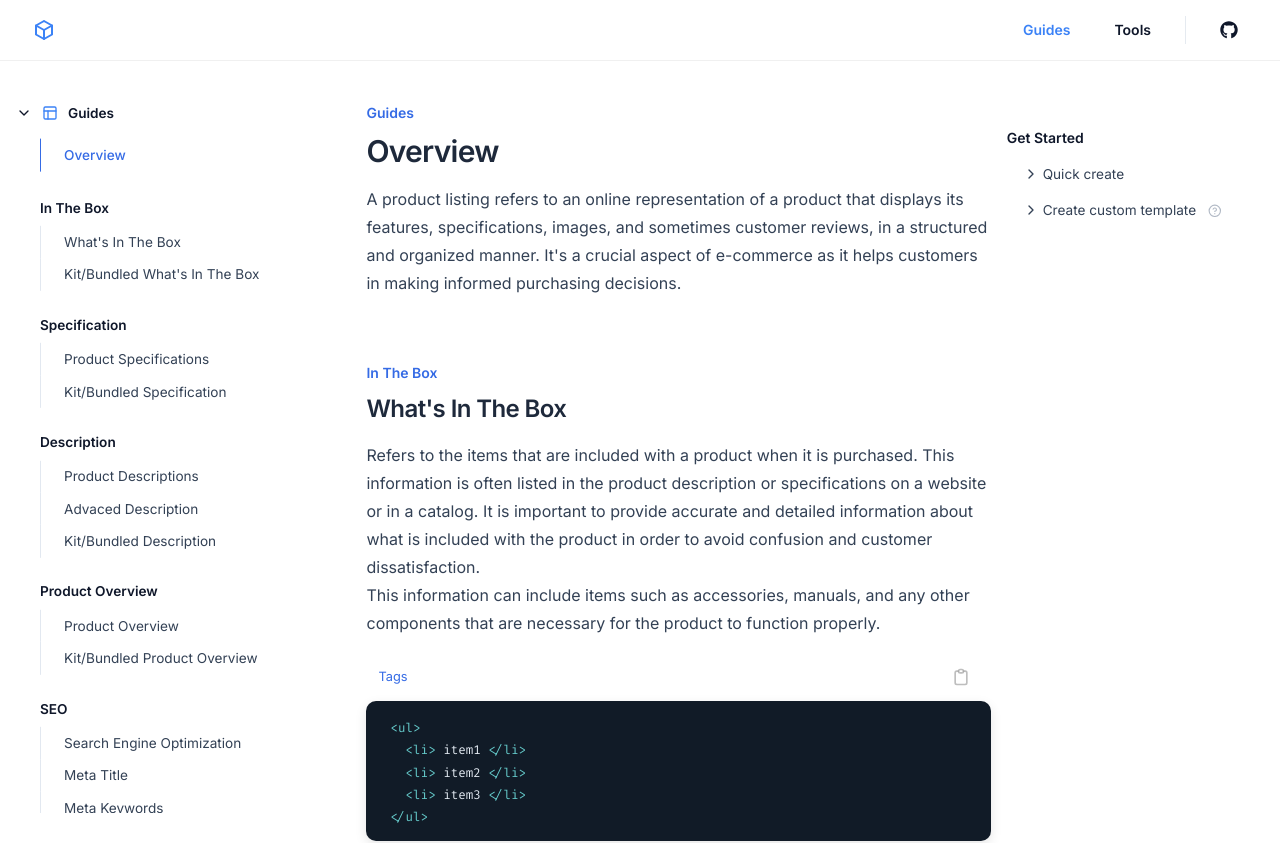
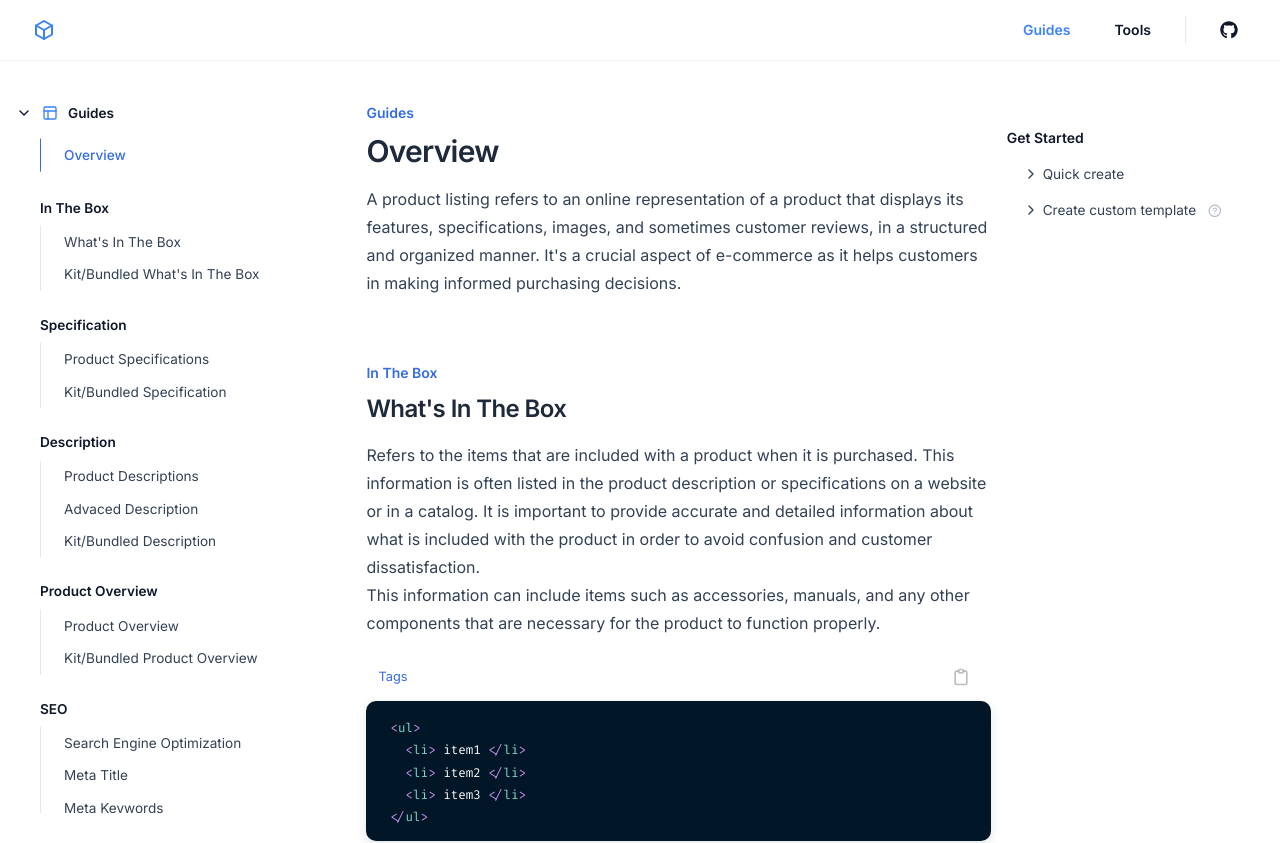
Before and after one commit to rogelcristobal/digiDirect-vite, a React (Vite) app: page /product-listing/documentation in a window 1280 px wide. Shown: the top 843 px of the page. Built offline with nearby package versions, Linux system fonts and the light colour scheme.

Commit message:
removed spaces in templates

```diff
--- a/src/components/Codeblock.jsx
+++ b/src/components/Codeblock.jsx
@@ -1,6 +1,6 @@
 import React, { useState, useEffect } from "react";
 import { Prism as SyntaxHighlighter } from "react-syntax-highlighter";
-import { coldarkDark } from "react-syntax-highlighter/dist/esm/styles/prism";
+import { nightOwl } from "react-syntax-highlighter/dist/esm/styles/prism";
 import { TbClipboard, TbClipboardCheck } from "react-icons/tb";
 const Codeblock = ({ template }) => {
   const [view, toggleView] = useState(0);
@@ -95,7 +95,7 @@ const Codeblock = ({ template }) => {
       <SyntaxHighlighter
         {...(view === 0 ? { language: "html" } : { language: "css" })}
         wrapLongLines
-        style={coldarkDark}
+        style={nightOwl}
         customStyle={customStyle}
         codeTagProps={codeTagProps}
 
--- a/src/templates/template.js
+++ b/src/templates/template.js
@@ -4,7 +4,7 @@ const template = () => {
   <li> item1 </li>
   <li> item2 </li>
   <li> item3 </li>
-</ul> `,
+</ul>`,
   };
   const bundleInTheBox={
     tags:`<ul>
@@ -24,8 +24,7 @@ const template = () => {
   <li> Product Accessories </li>
   <li> Product Accessories </li>
   <li> Product Accessories </li>
-</ul>
-    `
+</ul>`
   }
 
   const specsMarkup = {
@@ -128,12 +127,10 @@ const template = () => {
     tags: `<p class="mText">
   The <strong class="h1Lit"> ProductName </strong> decription
 </p>
-
 <h2 class="h2Lit"> Key Features of the ProductName </h2>
 <ul>
-  <li> Product Features </li>
+  <li> ProductFeatures </li>
 </ul>
-
 <p></p>
 <ul class="mpn">
   <li> MPN - Barcode1 </li>
@@ -183,25 +180,22 @@ const template = () => {
   The <strong class="h1Lit"> ProductName </strong> description.
 </p>
 <br/>
-
 <h2 class="h2Lit"> Key Features of the ProductName</h2>
 <ul>
-  <li> Product Features </li>
+  <li> ProductFeatures </li>
 </ul>
 <br />
-
 <div class="gText">
   <div>
-    <h2 class="h2Lit"><span class="h2Lit"> Product Features </h2>
+    <h2 class="h2Lit"><span class="h2Lit"> ProductFeatures </h2>
     <p> details </p>
   </div>
   <div>
-    <h2 class="h2Lit"><span class="h2Lit"> Product Features </h2>
+    <h2 class="h2Lit"><span class="h2Lit"> ProductFeatures </h2>
     <p> details </p>
   </div>
 </div>
 <br/>
-
 <ul class="mpn">
   <li> MPN - Barcode1 </li>
   <li>  GTIN - Barcode2 </li>
@@ -254,15 +248,14 @@ const template = () => {
 <br/>
 <h2 class="h2Lit"> Key Features of the ProductName </h2>
 <ul>
-  <li> Product Features </li>
-  <li> Product Features </li>
-  <li> Product Features </li>
-  <li> Product Features </li>
-  <li> Product Features </li>
+  <li> ProductFeatures </li>
+  <li> ProductFeatures </li>
+  <li> ProductFeatures </li>
+  <li> ProductFeatures </li>
+  <li> ProductFeatures </li>
 </ul>
 <br/>
 <div class="l1div"></div>
-
 <h2 class="h2Lit">
   <strong> AdditionalProductName1 </strong>
 </h2>
@@ -270,7 +263,6 @@ const template = () => {
   The <strong class="h1Lit"> ProductName </strong> description </p>
   <p class="mText"> description</p>
 <br/>
-
 <div class="l1div"></div>
 <h2 class="h2Lit">
   <strong> AdditionalProductName2 </strong>
@@ -279,7 +271,6 @@ const template = () => {
   The <strongclass="h1Lit"> ProductName </strong> description </p>
   <pclass="mText"> description </p>
 <br/>
-
 <div class="l1div"></div>
 <h2 class="h2Lit">
   <strong> AdditionalProductName3 </strong>
@@ -288,7 +279,6 @@ const template = () => {
   The <strong class="h1Lit"> ProductName </strong> description </p>
   <p class="mText" description </p>
 <br/>
-
 <ul class="mpn">
 <li> MPN - Barcode1</li>
 <li> GTIN - Barcode2</li>
@@ -297,9 +287,9 @@ const template = () => {
 
   const shortDescription={
     tags:`<ul>
-  <li> Product Features </li>
-  <li> Product Features </li>
-  <li> Product Features </li>
+  <li> ProductFeatures </li>
+  <li> ProductFeatures </li>
+  <li> ProductFeatures </li>
 </ul>`
   }
   const shortDescriptionKit={
@@ -307,30 +297,29 @@ const template = () => {
   <li>
     <strong> ComponentProductTitle </strong>
   </ul>
-  <li> Product Features </ul>
-  <li> Product Features </ul>
-  <li> Product Features </ul>
-  <li> Product Features </ul>
+  <li> ProductFeatures </ul>
+  <li> ProductFeatures </ul>
+  <li> ProductFeatures </ul>
+  <li> ProductFeatures </ul>
 </ul>
 <ul>
   <li>
     <strong> ComponentProductTitle </strong>
   </ul>
-  <li> Product Features </ul>
-  <li> Product Features </ul>
-  <li> Product Features </ul>
-  <li> Product Features </ul>
+  <li> ProductFeatures </ul>
+  <li> ProductFeatures </ul>
+  <li> ProductFeatures </ul>
+  <li> ProductFeatures </ul>
 </ul>
 <ul>
   <li>
     <strong> ComponentProductTitle </strong>
   </ul>
-  <li> Product Features </ul>
-  <li> Product Features </ul>
-  <li> Product Features </ul>
-  <li> Product Features </ul>
-</ul>
-    `
+  <li> ProductFeatures </ul>
+  <li> ProductFeatures </ul>
+  <li> ProductFeatures </ul>
+  <li> ProductFeatures </ul>
+</ul>`
   }
   const seoMetaTitle = {
     text: `ProductName | Buy at digiDirect`,
```
